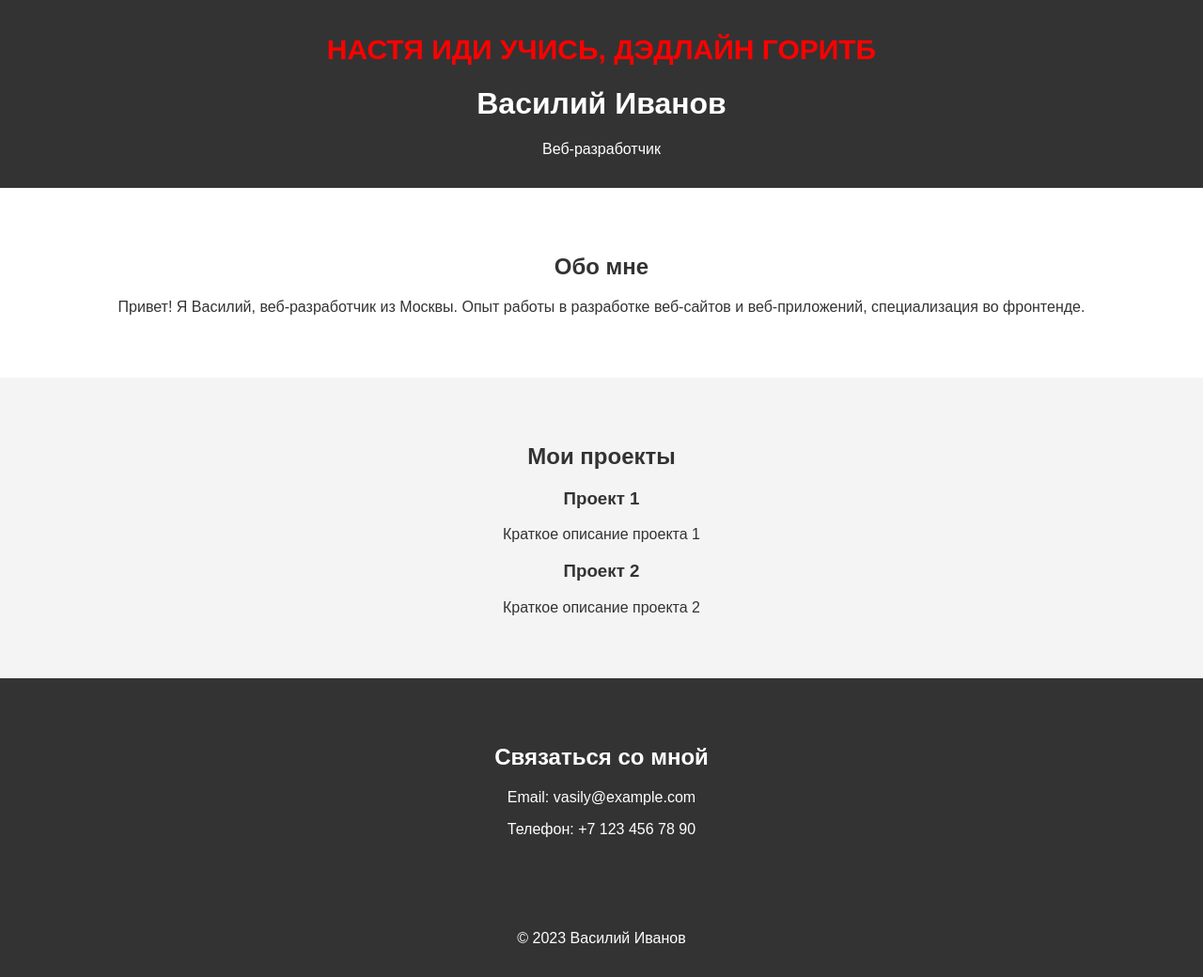
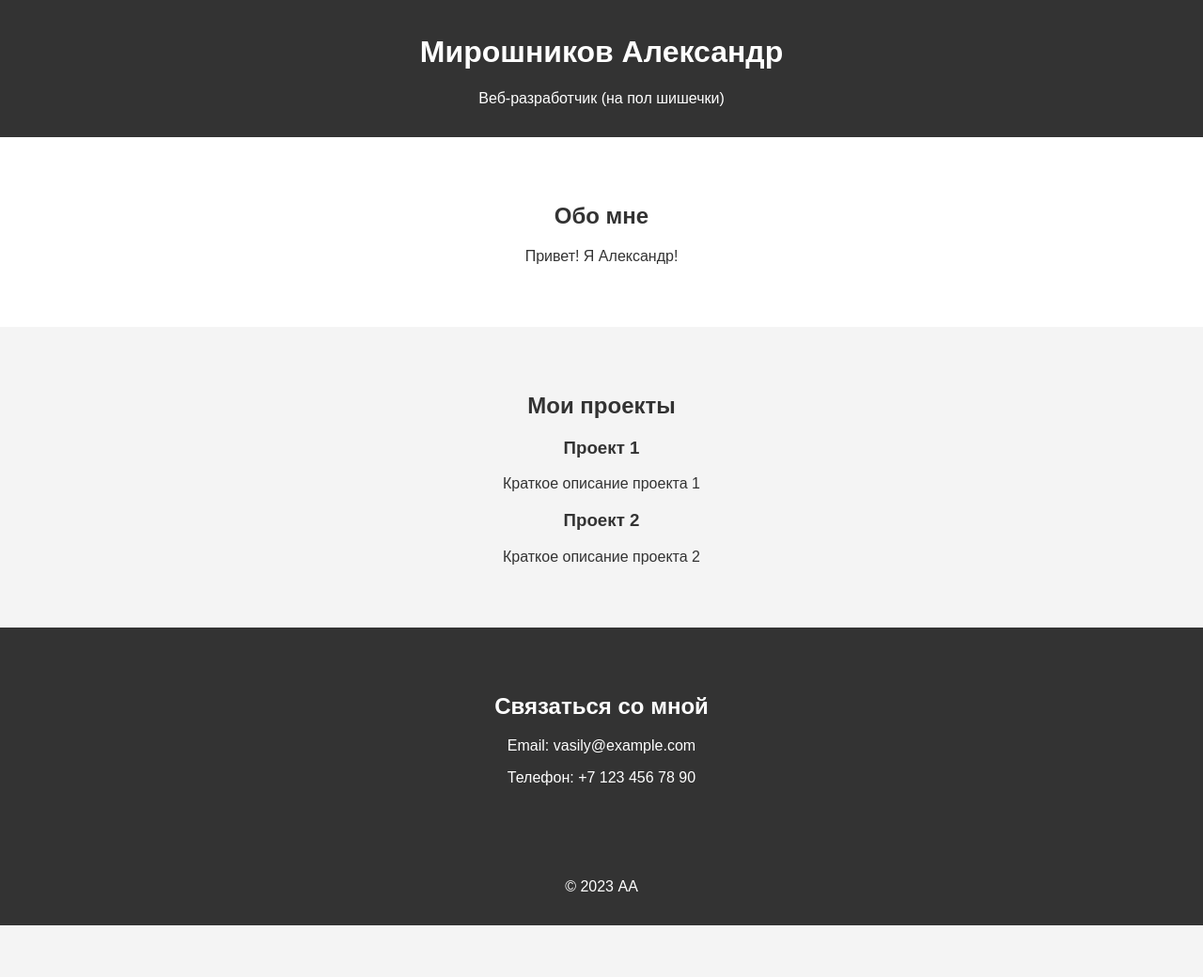
Before and after one commit to Darfusian/work_zero, a plain HTML site: page index.html in a window 1280 px wide. Shown: the whole page at 94% size. After the commit the page ends 985 px from the top, so only its background shows below. Drawn offline with Linux system fonts and the light colour scheme.

Commit message:
Update index.html

```diff
--- a/index.html
+++ b/index.html
@@ -44,13 +44,13 @@
 </head>
 <body>
   <header>
-    <h1 style="color:red; font-size: 30px;">НАСТЯ ИДИ УЧИСЬ, ДЭДЛАЙН ГОРИТБ</h1>
-    <h1>Василий Иванов</h1>
-    <p>Веб-разработчик</p>
+   <!-- <h1 style="color:red; font-size: 30px;">НАСТЯ ИДИ УЧИСЬ, ДЭДЛАЙН ГОРИТБ</h1>-->
+    <h1>Мирошников Александр</h1>
+    <p>Веб-разработчик (на пол шишечки)</p>
   </header>
   <section class="about">
     <h2>Обо мне</h2>
-    <p>Привет! Я Василий, веб-разработчик из Москвы. Опыт работы в разработке веб-сайтов и веб-приложений, специализация во фронтенде.</p>
+    <p>Привет! Я Александр!</p>
   </section>
   <section class="projects">
     <h2>Мои проекты</h2>
@@ -69,7 +69,7 @@
     <p>Телефон: +7 123 456 78 90</p>
   </section>
   <footer>
-    <p>&copy; 2023 Василий Иванов</p>
+    <p>&copy; 2023 АА</p>
   </footer>
 </body>
 </html>
```
